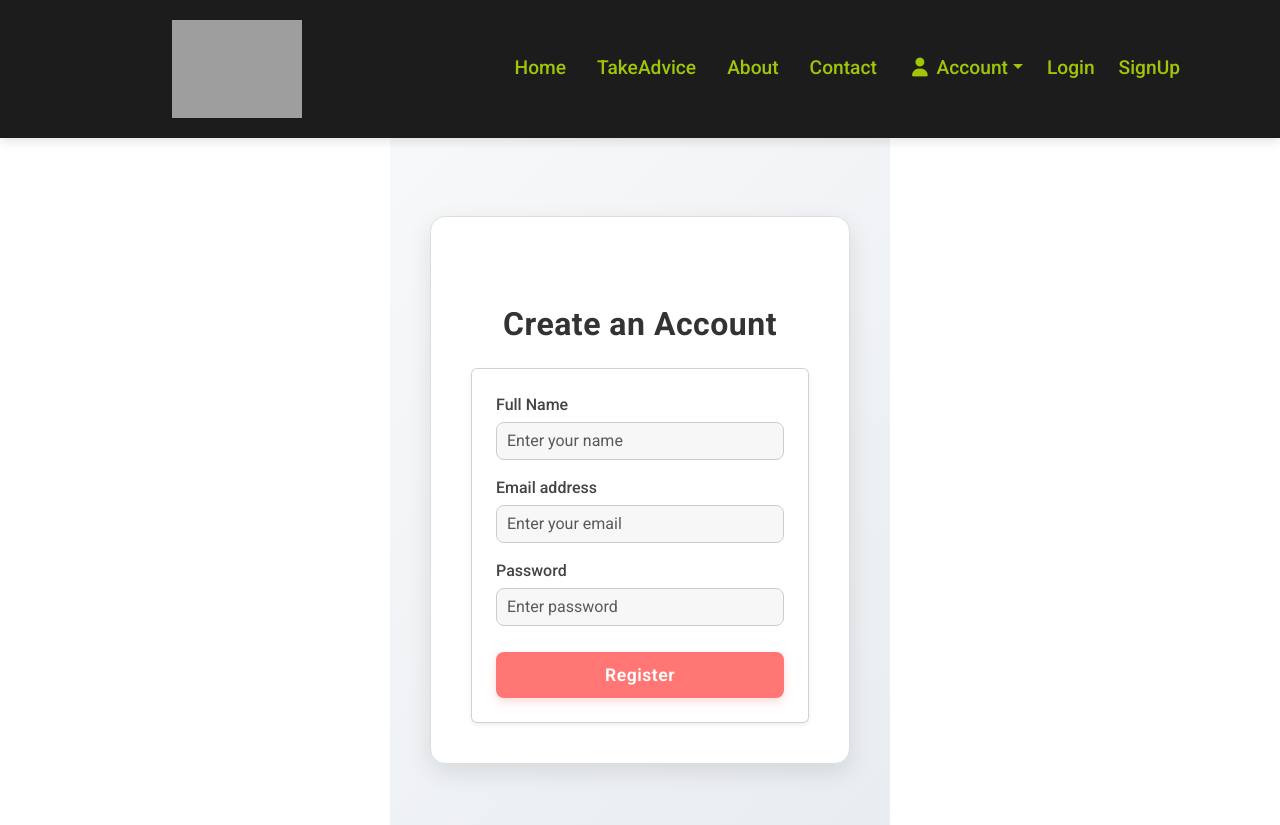
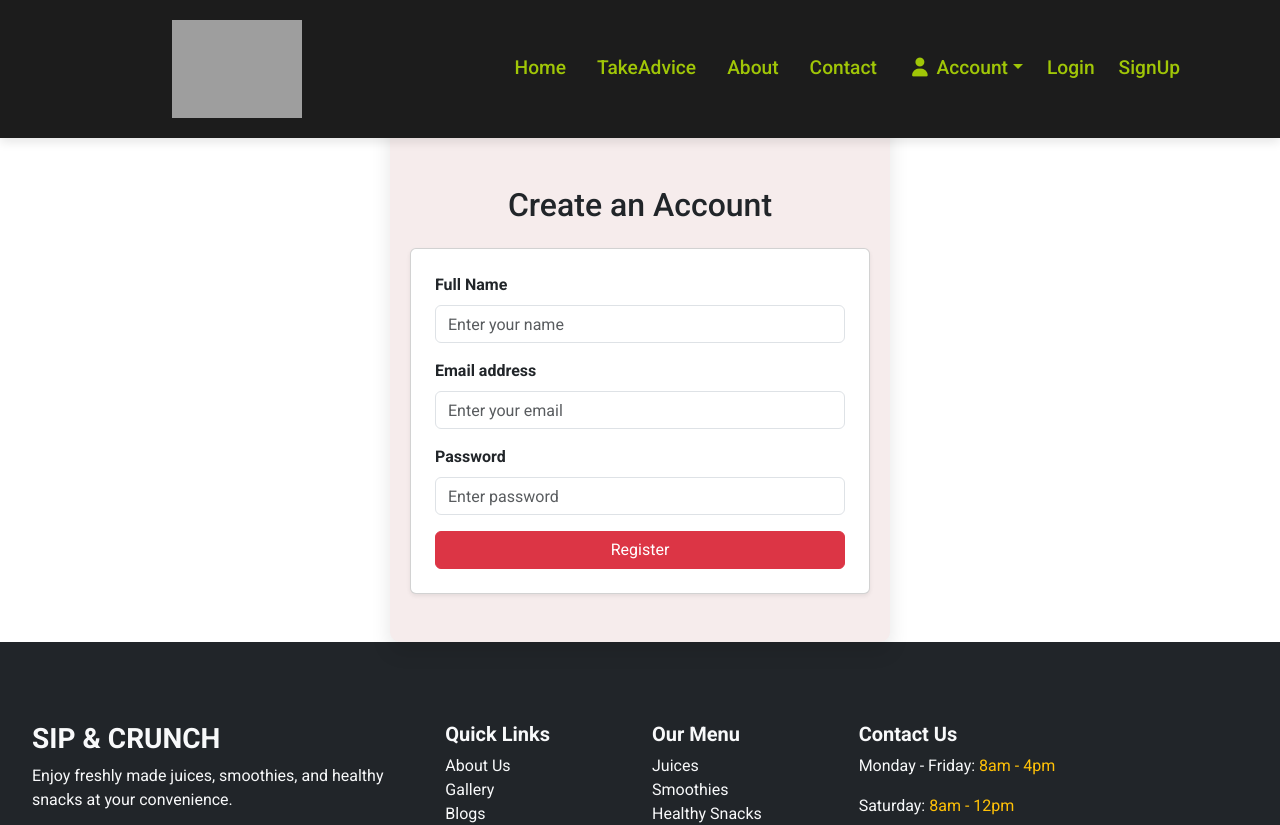
Before and after one commit to VanshikaThakre23/SipnCrunch, a React (Vite) app: page /register in a window 1280 px wide. Shown: the top 825 px of the page. Built offline with nearby package versions, Linux system fonts and the light colour scheme; grey boxes are pictures that could not be loaded.

Commit message:
styled register page

```diff
--- a/src/component/Auth/Register.jsx
+++ b/src/component/Auth/Register.jsx
@@ -33,8 +33,8 @@ const Register = () => {
   };
 
   return (
-    <div className="auth-container m-auto py-5 " style={{ maxWidth: "500px" }}>
-      <div className="auth-card">
+    <div className="container m-auto py-5 " style={{ maxWidth: "500px" }}>
+
         <h2 className="text-center mb-4 mt-5" >Create an Account</h2>
         <form onSubmit={handleSubmit} className="card p-4 shadow-sm">
           <div className="mb-3">
@@ -77,7 +77,7 @@ const Register = () => {
             Register
           </button>
         </form>
-        </div>
+
       </div>
       );
 };
```
